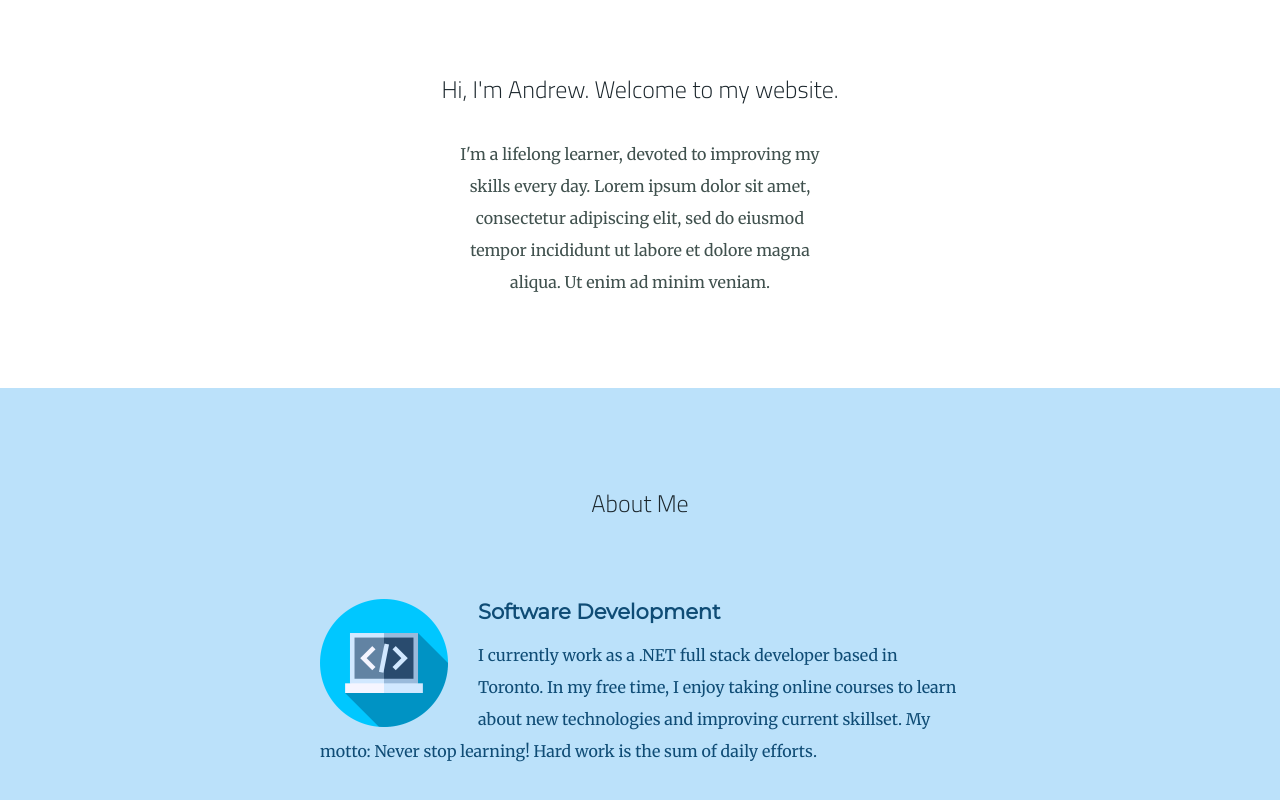
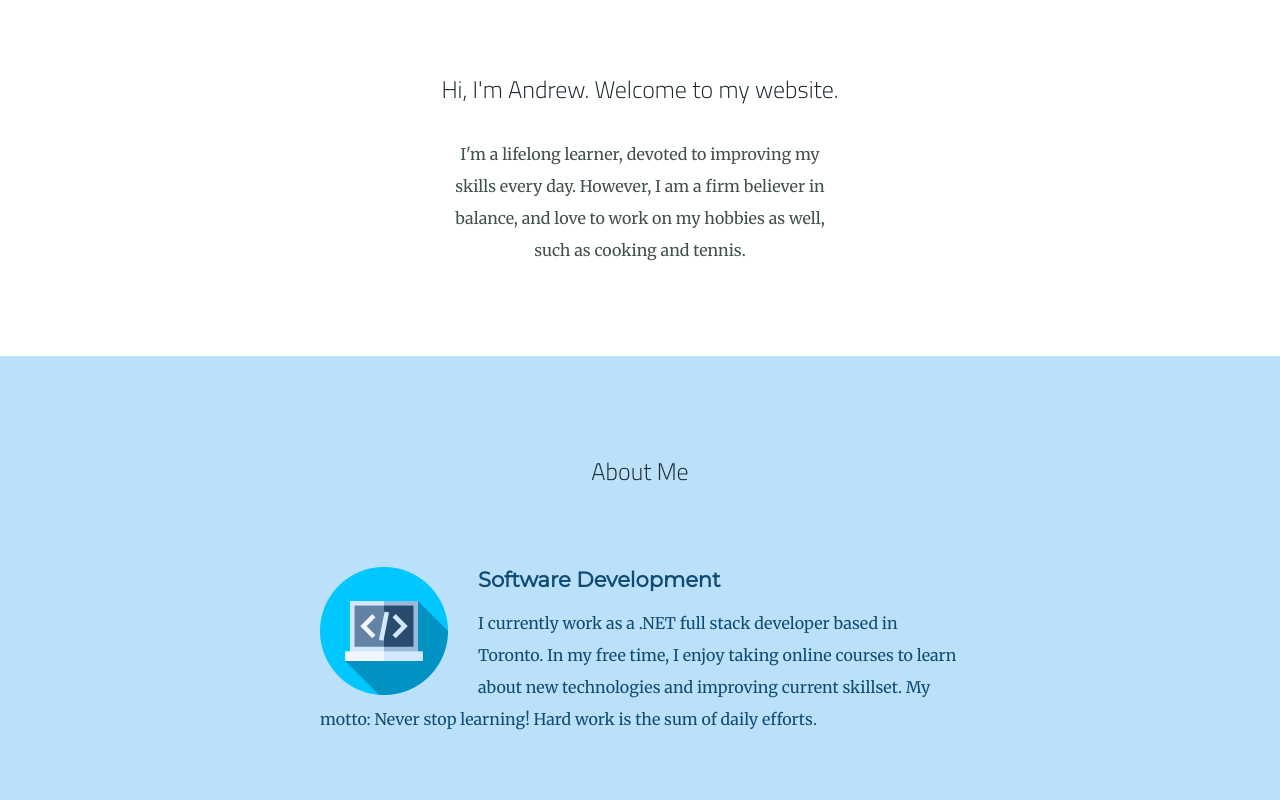
Before and after one commit to Tengzin/tengzin.github.io, a plain HTML site: page index.html in a window 1280 px wide. Shown: the part 872-1672 px from the top of the page. Drawn offline with nearby package versions, Linux system fonts and the light colour scheme.

Commit message:
Update welcome msg

```diff
--- a/index.html
+++ b/index.html
@@ -59,7 +59,7 @@
   <div class="container-fluid">
     <div class="profile">
       <h2 class="mb-4">Hi, I'm Andrew. Welcome to my website.</h2>
-      <p class="intro">I'm a lifelong learner, devoted to improving my skills every day. Lorem ipsum dolor sit amet, consectetur adipiscing elit, sed do eiusmod tempor incididunt ut labore et dolore magna aliqua. Ut enim ad minim veniam.</p>
+      <p class="intro">I'm a lifelong learner, devoted to improving my skills every day. However, I am a firm believer in balance, and love to work on my hobbies as well, such as cooking and tennis.</p>
     </div>
   </div>
 
```
